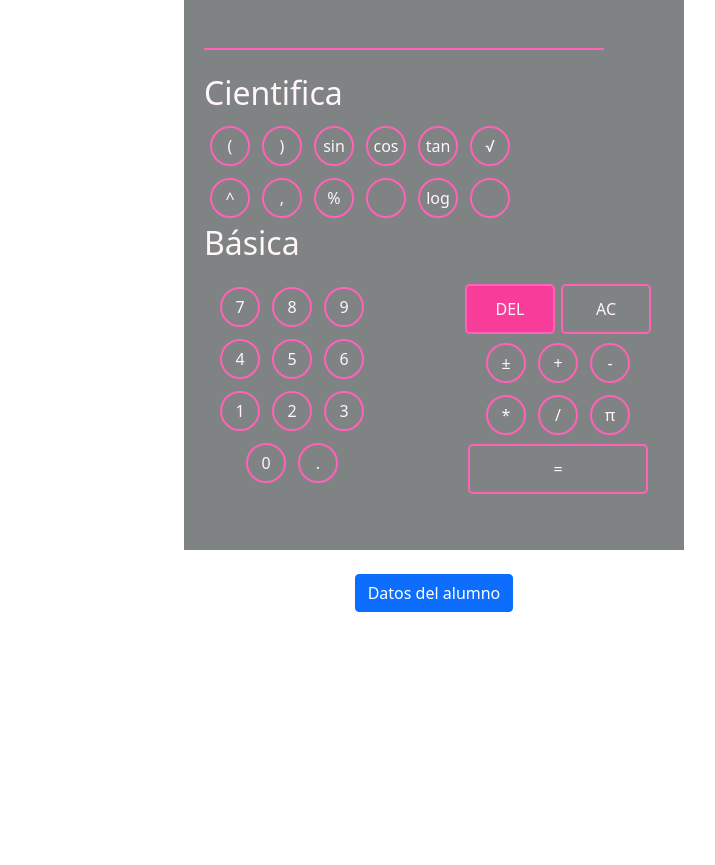
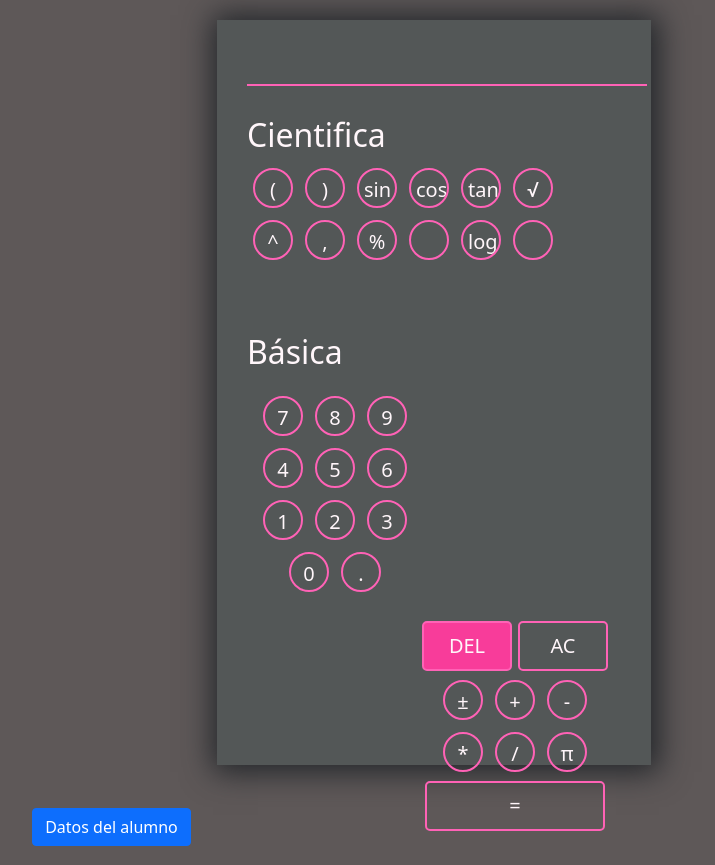
Before and after one commit to JoselinePavon/Segundo-Parcial-carne0909-16-9388, a plain HTML site: page index.html in a window 1280 px wide. Shown: the whole page, without its empty margins (206-921 px from the left). Before the commit the page ends 800 px from the top, so only its background shows below. Drawn offline with nearby package versions, Linux system fonts and the light colour scheme.

Commit message:
Tercera Parte

```diff
--- a/estilo.css
+++ b/estilo.css
@@ -2,24 +2,32 @@ form{
     display:block;
     margin:0 auto;
     padding:20px;
-    background-color:rgba(76, 82, 82, 0.712);
+    background-color:rgba(82, 88, 88, 0.712);
     width:500px;
     height:550px;
 
 }
+body, html{
+    height: 100%;
+    width: 100%;
+}
+
+body{
+    padding: 20px;
+    margin: 0;
+    background-color: rgb(94, 88, 88);
+}
 
 
-
-/*Estilo*/
-.container-calculator{
+.calculator{
     display: block;
     margin: 0 auto;
     padding: 30px;
     width: 35%;
     height: 98%;
-    background-color: rgb(28, 31, 31);
+    background-color: rgb(83, 87, 87);
     box-shadow: 2px 1px 29px 6px;
-    font-size: 25px;
+    font-size: 20px;
 }
 
 .screen{
@@ -40,7 +48,7 @@ form{
 }
 
 /*Secciones de Calculadora*/
-.scientific{
+.cientifica{
     width: 95%;
     height: 25%;
 }
```
